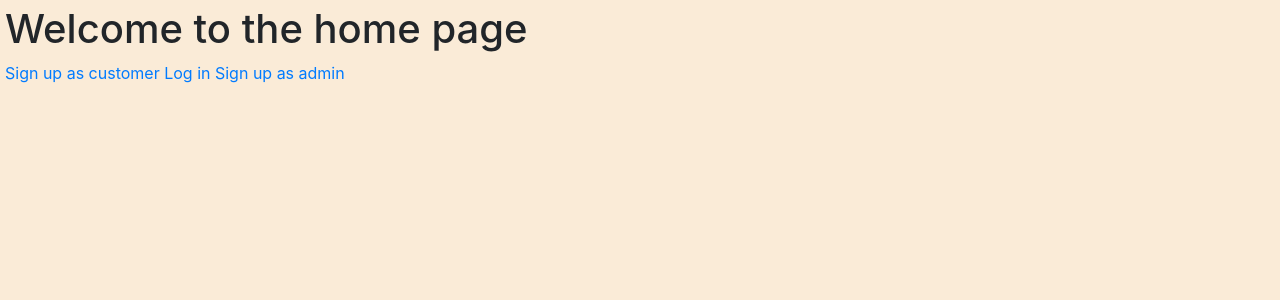
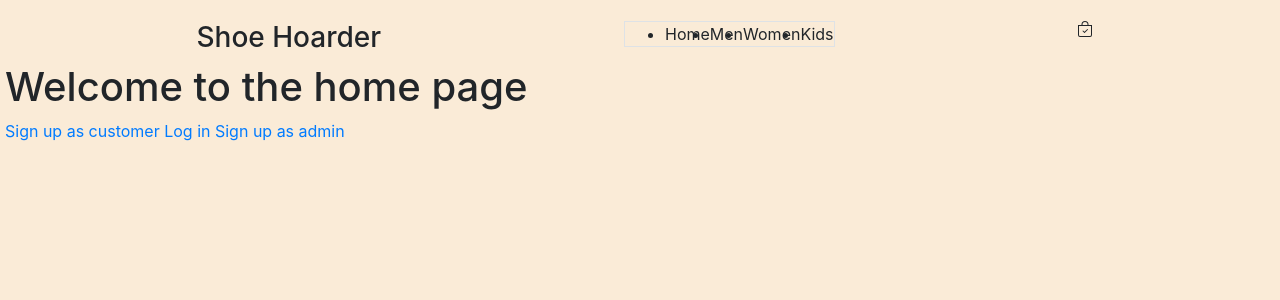
Before and after one commit to Moetasim97/E-commerce, a Django app: page / in a window 1280 px wide. Shown: the top 300 px of the page. Run offline with Django 4.2, Linux system fonts and the light colour scheme; some libraries are stand-ins or nearby versions.

Commit message:
created navbar

```diff
--- a/e_commerce/website/templates/website/base.html
+++ b/e_commerce/website/templates/website/base.html
@@ -9,13 +9,35 @@
   <title>{% block 'title' %} {% endblock %}</title>
   <meta name="description" content="The base template of the website">
   <link rel="stylesheet" href="https://maxcdn.bootstrapcdn.com/bootstrap/4.5.2/css/bootstrap.min.css">
+  <link rel="stylesheet" hrerf="https://cdnjs.cloudflare.com/ajax/libs/font-awesome/6.4.2/css/all.min.css">
   <link rel="stylesheet" href="{% static 'website/base.css' %}">
+
 
 </head>
 
 <body>
+  <header>
+    <nav class="container ">
+      <div class="row justify-content-around pt-3">
+        <div class="h3">Shoe Hoarder</div>
+        <div class="customW">
+      <ul class="d-flex border justify-content-around ">
+        <li>Home</li>
+        <li>Men</li>
+        <li>Women</li>
+        <li>Kids</li>
+      </ul>
+        </div>
+        <svg xmlns="http://www.w3.org/2000/svg" width="16" height="16" fill="currentColor" class="bi bi-bag-check" viewBox="0 0 16 16">
+          <path fill-rule="evenodd" d="M10.854 8.146a.5.5 0 0 1 0 .708l-3 3a.5.5 0 0 1-.708 0l-1.5-1.5a.5.5 0 0 1 .708-.708L7.5 10.793l2.646-2.647a.5.5 0 0 1 .708 0z"/>
+          <path d="M8 1a2.5 2.5 0 0 1 2.5 2.5V4h-5v-.5A2.5 2.5 0 0 1 8 1zm3.5 3v-.5a3.5 3.5 0 1 0-7 0V4H1v10a2 2 0 0 0 2 2h10a2 2 0 0 0 2-2V4h-3.5zM2 5h12v9a1 1 0 0 1-1 1H3a1 1 0 0 1-1-1V5z"/>
+        </svg>
+    </div>
+    </nav>
+  </header>
   {% block 'content' %}
   {% endblock %}
+  <script src="https://cdnjs.cloudflare.com/ajax/libs/jquery/3.7.1/jquery.min.js"></script>
   <script src="https://maxcdn.bootstrapcdn.com/bootstrap/4.5.2/js/bootstrap.min.js"></script>
 </body>
 </html>
--- a/e_commerce/website/urls.py
+++ b/e_commerce/website/urls.py
@@ -6,5 +6,6 @@ urlpatterns= [
     path('register',views.registerCust,name="registerCustomer"),
     path('registerAdmin',views.registerAdmin,name='registerAdmin'),
     path('thanks',views.thanks,name="thanks"),
-    path('login',views.login,name='login')
+    path('login',views.login,name='login'),
+    path('checkout',views.shoppingCart,name='shoppingCart')
 ]
--- a/e_commerce/website/views.py
+++ b/e_commerce/website/views.py
@@ -56,6 +56,11 @@ def registerAdmin(request):
     originalForm=UserForm()
     return render(request,'website/adminSignup.html',{'coreForm':originalForm,'adminForm':metaForm})
 
+
+def shoppingCart(request):
+
+    return render(request,'website/shoppingCart.html')
+
 def login(request):
 
     if request.method=="POST":
```
Also changed, not shown: e_commerce/website/static/website/base.css (+44 -3 lines), e_commerce/db.sqlite3.
